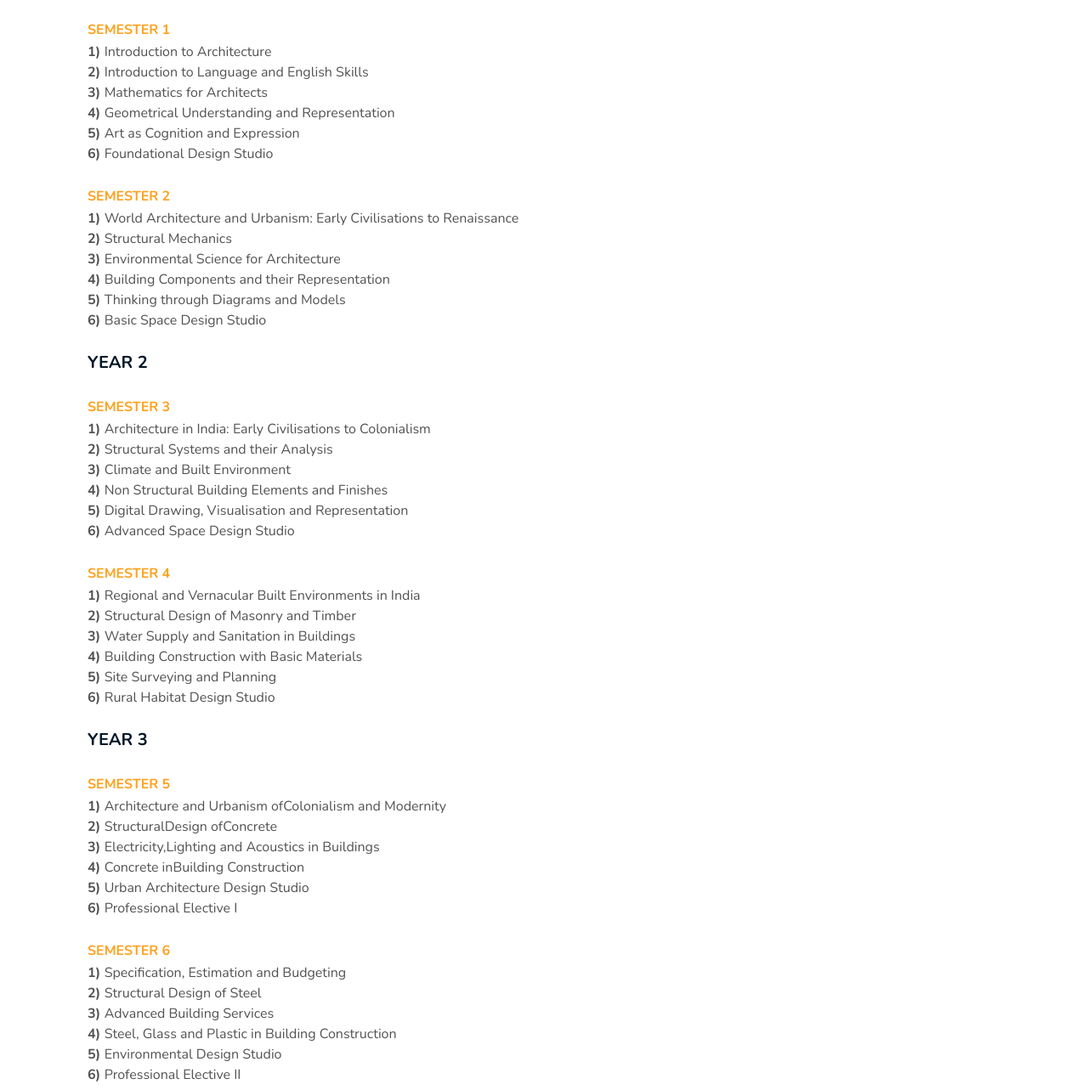
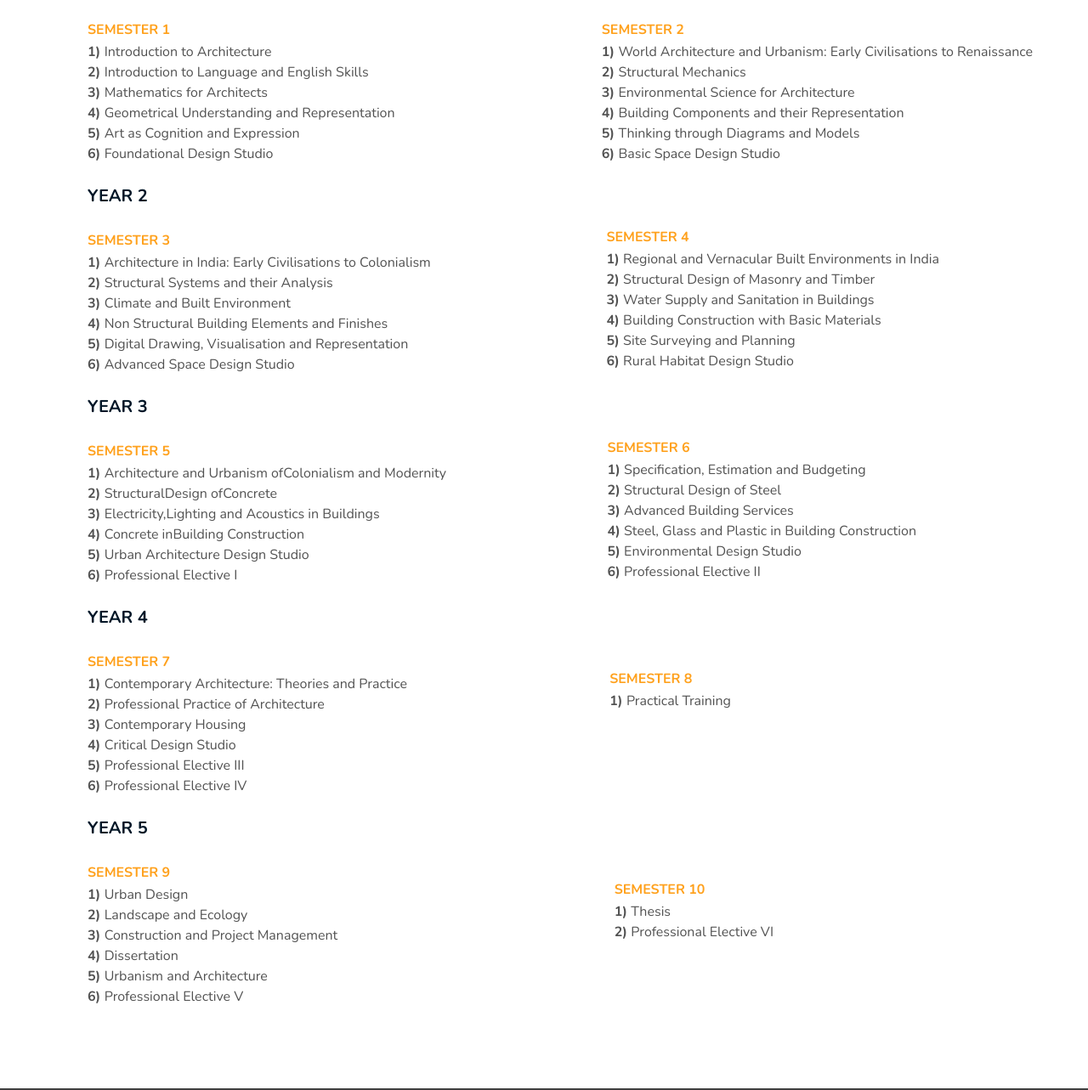
Before and after one commit to Mr-vicdom/KArch, a plain HTML site: page admin.html in a window 1280 px wide. Shown: the part 1177-2460 px from the top of the page at 85% size. Drawn offline with nearby package versions, Linux system fonts and the light colour scheme; grey boxes are pictures that could not be loaded.

Commit message:
Update admin.html

```diff
--- a/admin.html
+++ b/admin.html
@@ -102,10 +102,23 @@
       to mapping and overseeing the construction, a qualified architect is involved at every stage of any construction project</p><br>
     <p><b>Duration: </b> 5 years (10 semesters) inclusive of 1 semester of internship in the 5th year of the course.</p><br><br>
 
+
     <!--course outline-->
     <span id="course" class="sub-title">Course Outline</span><br><br>
     <ul style="margin-left: 3rem;">
       <b><h5 class="text-left" style="font-weight:700;">YEAR 1</h5></b><br>
+<div>
+  <ul style="float: right; margin-right: 10px; top:0px">
+    <h6  style="font-weight:900;color:rgba(255,149,0,0.89);">SEMESTER 2</h6>
+    <li><b>1)&nbsp;</b>World Architecture and Urbanism: Early Civilisations to Renaissance</li>
+    <li><b>2)&nbsp;</b>Structural Mechanics</li>
+    <li><b>3)&nbsp;</b>Environmental Science for Architecture</li>
+    <li><b>4)&nbsp;</b>Building Components and their Representation</li>
+    <li><b>5)&nbsp;</b>Thinking through Diagrams and Models</li>
+    <li><b>6)&nbsp;</b>Basic Space Design Studio</li><br>
+  </ul>
+
+  <ul>
       <h6 class="text-left" style="font-weight:900;color:rgba(255,149,0,0.89);">SEMESTER 1</h6>
       <li><b>1)&nbsp;</b>Introduction to Architecture</li>
       <li><b>2)&nbsp;</b>Introduction to Language and English Skills</li>
@@ -113,14 +126,22 @@
       <li><b>4)&nbsp;</b>Geometrical Understanding and Representation</li>
       <li><b>5)&nbsp;</b>Art as Cognition and Expression</li>
       <li><b>6)&nbsp;</b>Foundational Design Studio</li><br>
-      <h6 class="text-left" style="font-weight:900;color:rgba(255,149,0,0.89);">SEMESTER 2</h6>
-      <li><b>1)&nbsp;</b>World Architecture and Urbanism: Early Civilisations to Renaissance</li>
-      <li><b>2)&nbsp;</b>Structural Mechanics</li>
-      <li><b>3)&nbsp;</b>Environmental Science for Architecture</li>
-      <li><b>4)&nbsp;</b>Building Components and their Representation</li>
-      <li><b>5)&nbsp;</b>Thinking through Diagrams and Models</li>
-      <li><b>6)&nbsp;</b>Basic Space Design Studio</li><br>
+    </ul>
 
+  </div>
+  <div>
+
+      <ul style="float: right; margin-right: 120px; top:180px">
+      <br><br>
+      <h6 class="text-left" style="font-weight:900;color:rgba(255,149,0,0.89);">SEMESTER 4</h6>
+      <li><b>1)&nbsp;</b>Regional and Vernacular Built Environments in India</li>
+      <li><b>2)&nbsp;</b>Structural Design of Masonry and Timber</li>
+      <li><b>3)&nbsp;</b>Water Supply and Sanitation in Buildings</li>
+      <li><b>4)&nbsp;</b>Building Construction with Basic Materials</li>
+      <li><b>5)&nbsp;</b>Site Surveying and Planning</li>
+      <li><b>6)&nbsp;</b>Rural Habitat Design Studio</li><br>
+      </ul>
+      <ul>
         <b><h5 class="text-left" style="font-weight:700;">YEAR 2</h5></b><br>
         <h6 class="text-left" style="font-weight:900;color:rgba(255,149,0,0.89);">SEMESTER 3</h6>
         <li><b>1)&nbsp;</b>Architecture in India: Early Civilisations to Colonialism</li>
@@ -129,14 +150,24 @@
         <li><b>4)&nbsp;</b>Non Structural Building Elements and Finishes</li>
         <li><b>5)&nbsp;</b>Digital Drawing, Visualisation and Representation</li>
         <li><b>6)&nbsp;</b>Advanced Space Design Studio</li><br>
-      <h6 class="text-left" style="font-weight:900;color:rgba(255,149,0,0.89);">SEMESTER 4</h6>
-      <li><b>1)&nbsp;</b>Regional and Vernacular Built Environments in India</li>
-      <li><b>2)&nbsp;</b>Structural Design of Masonry and Timber</li>
-      <li><b>3)&nbsp;</b>Water Supply and Sanitation in Buildings</li>
-      <li><b>4)&nbsp;</b>Building Construction with Basic Materials</li>
-      <li><b>5)&nbsp;</b>Site Surveying and Planning</li>
-      <li><b>6)&nbsp;</b>Rural Habitat Design Studio</li><br>
+      </ul>
+    </div>
 
+    <div>
+
+      <ul style="float: right; margin-right: 147px; top:180px">
+        <br><br>
+        <h6 class="text-left" style="font-weight:900;color:rgba(255,149,0,0.89);">SEMESTER 6</h6>
+        <li><b>1)&nbsp;</b>Specification, Estimation and Budgeting</li>
+        <li><b>2)&nbsp;</b>Structural Design of Steel</li>
+        <li><b>3)&nbsp;</b>Advanced Building Services</li>
+        <li><b>4)&nbsp;</b>Steel, Glass and Plastic in  Building Construction</li>
+        <li><b>5)&nbsp;</b>Environmental Design Studio</li>
+        <li><b>6)&nbsp;</b>Professional Elective II</li><br>
+      </ul>
+
+
+      <ul>
               <b><h5 class="text-left" style="font-weight:700;">YEAR 3</h5></b><br>
       <h6 class="text-left" style="font-weight:900;color:rgba(255,149,0,0.89);">SEMESTER 5</h6>
       <li><b>1)&nbsp;</b>Architecture and Urbanism ofColonialism and Modernity</li>
@@ -145,14 +176,19 @@
       <li><b>4)&nbsp;</b>Concrete inBuilding Construction</li>
       <li><b>5)&nbsp;</b>Urban Architecture Design Studio</li>
       <li><b>6)&nbsp;</b>Professional Elective I</li><br>
-      <h6 class="text-left" style="font-weight:900;color:rgba(255,149,0,0.89);">SEMESTER 6</h6>
-      <li><b>1)&nbsp;</b>Specification, Estimation and Budgeting</li>
-      <li><b>2)&nbsp;</b>Structural Design of Steel</li>
-      <li><b>3)&nbsp;</b>Advanced Building Services</li>
-      <li><b>4)&nbsp;</b>Steel, Glass and Plastic in  Building Construction</li>
-      <li><b>5)&nbsp;</b>Environmental Design Studio</li>
-      <li><b>6)&nbsp;</b>Professional Elective II</li><br>
+    </ul>
 
+    </div>
+
+    <div>
+      <ul style="float: right; margin-right: 365px; top:185px">
+        <br><br><br>
+        <h6 class="text-left" style="font-weight:900;color:rgba(255,149,0,0.89);">SEMESTER 8</h6>
+      <li><b>1)&nbsp;</b>Practical Training</li><br>
+    </ul>
+
+
+    <ul>
       <b><h5 class="text-left" style="font-weight:700;">YEAR 4</h5></b><br>
       <h6 class="text-left" style="font-weight:900;color:rgba(255,149,0,0.89);">SEMESTER 7</h6>
       <li><b>1)&nbsp;</b>Contemporary Architecture: Theories and Practice</li>
@@ -161,9 +197,20 @@
       <li><b>4)&nbsp;</b>Critical Design Studio</li>
       <li><b>5)&nbsp;</b>Professional Elective III</li>
       <li><b>6)&nbsp;</b>Professional Elective IV</li><br>
-      <h6 class="text-left" style="font-weight:900;color:rgba(255,149,0,0.89);">SEMESTER 8</h6>
-      <li><b>1)&nbsp;</b>Practical Training</li><br>
+    </ul>
+    </div>
 
+
+    <div>
+
+      <ul style="float: right; margin-right: 315px; top:180px">
+        <br><br><br>
+        <h6 class="text-left" style="font-weight:900;color:rgba(255,149,0,0.89);">SEMESTER 10</h6>
+        <li><b>1)&nbsp;</b>Thesis</li>
+        <li><b>2)&nbsp;</b>Professional Elective VI</li><br>
+        </ul>
+
+       <ul>
         <b><h5 class="text-left" style="font-weight:700;">YEAR 5</h5></b><br>
         <h6 class="text-left" style="font-weight:900;color:rgba(255,149,0,0.89);">SEMESTER 9</h6>
         <li><b>1)&nbsp;</b>Urban Design</li>
@@ -172,10 +219,10 @@
         <li><b>4)&nbsp;</b>Dissertation</li>
         <li><b>5)&nbsp;</b>Urbanism and Architecture</li>
         <li><b>6)&nbsp;</b>Professional Elective V</li><br>
-      <h6 class="text-left" style="font-weight:900;color:rgba(255,149,0,0.89);">SEMESTER 10</h6>
-      <li><b>1)&nbsp;</b>Thesis</li>
-      <li><b>2)&nbsp;</b>Professional Elective VI</li><br>
-    </ul></div><br>
+      </ul>
+    </div>
+  </div>
+</ul><br>
     <section class="w3l-form-25-section" id="subscribe">
       <!-- /form-25-section -->
       <div class="form-25-mian">
```
Lines whose indentation alone changed are shown as unchanged.
